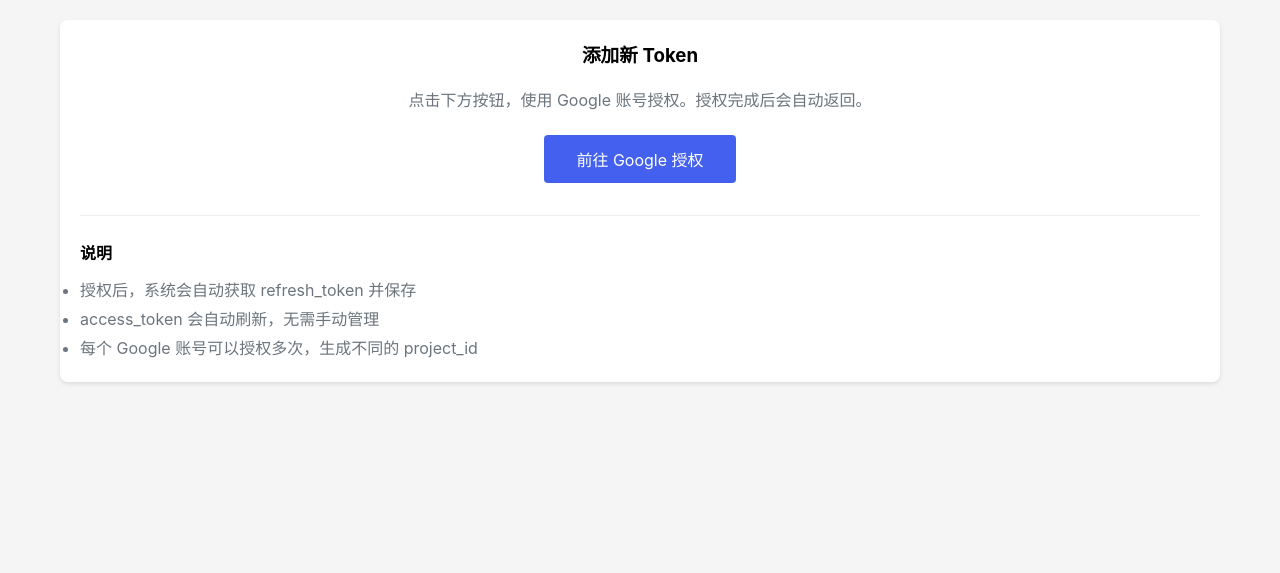
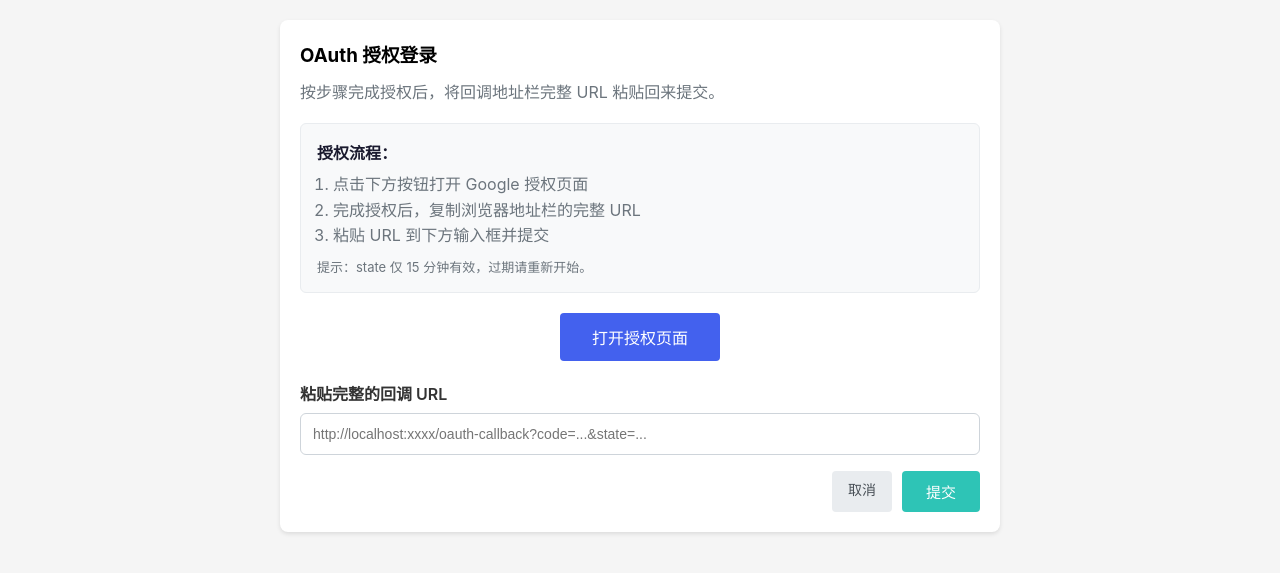
Before and after one commit to cetaceang/antigravity2api-python, a FastAPI app: template src/admin/templates/oauth.html in a window 1280 px wide. Shown: the part 70-643 px from the top of the page. Run offline with FastAPI, Linux system fonts and the light colour scheme; the template is opened without the code that fills it, so the values that code supplies are empty.

Commit message:
feat: add manual oauth flow

```diff
--- a/src/admin/routes.py
+++ b/src/admin/routes.py
@@ -5,7 +5,8 @@ import urllib.parse
 import httpx
 import random
 import string
-from datetime import datetime
+from datetime import datetime, timedelta
+from typing import Optional
 from pathlib import Path
 
 from fastapi import APIRouter, Request, Form, HTTPException
@@ -27,7 +28,8 @@ OAUTH_SCOPES = [
     "https://www.googleapis.com/auth/experimentsandconfigs"
 ]
 
-# 存储 OAuth state
+# 存储 OAuth state，带时效TTL
+STATE_TTL_SECONDS = 900  # 15 分钟
 oauth_states = {}
 
 # 路由器
@@ -249,6 +251,67 @@ def generate_project_id() -> str:
     return f"{random_adj}-{random_noun}-{random_chars}"
 
 
+def create_oauth_state() -> str:
+    """生成 state 并记录时间"""
+    state = str(uuid.uuid4())
+    oauth_states[state] = datetime.now()
+    return state
+
+
+def consume_oauth_state(state: str) -> Optional[str]:
+    """校验并消费 state，返回错误消息或 None"""
+    created_at = oauth_states.get(state)
+    if not created_at:
+        return "无效的 state 参数"
+
+    if datetime.now() - created_at > timedelta(seconds=STATE_TTL_SECONDS):
+        del oauth_states[state]
+        return "state 已过期，请重新开始授权"
+
+    del oauth_states[state]
+    return None
+
+
+def build_callback_url(request: Request) -> str:
+    """根据请求构造回调 URL"""
+    host = request.headers.get("host", "localhost:8000")
+    scheme = request.headers.get("x-forwarded-proto", "http")
+    return f"{scheme}://{host}/admin/oauth/callback"
+
+
+async def handle_token_exchange(code: str, redirect_uri: str) -> str:
+    """用授权码交换 token 并保存项目，返回 project_id"""
+    async with httpx.AsyncClient(timeout=30.0) as client:
+        response = await client.post(
+            "https://oauth2.googleapis.com/token",
+            data={
+                "code": code,
+                "client_id": OAUTH_CLIENT_ID,
+                "client_secret": OAUTH_CLIENT_SECRET,
+                "redirect_uri": redirect_uri,
+                "grant_type": "authorization_code"
+            },
+            headers={"Content-Type": "application/x-www-form-urlencoded"}
+        )
+
+    if response.status_code != 200:
+        raise Exception(f"Token 交换失败: {response.text}")
+
+    token_data = response.json()
+    project_id = generate_project_id()
+    expires_at = int(datetime.now().timestamp()) + token_data.get("expires_in", 3599)
+
+    token_manager = get_token_manager()
+    token_manager.add_project(
+        project_id=project_id,
+        refresh_token=token_data.get("refresh_token"),
+        access_token=token_data.get("access_token"),
+        expires_at=expires_at
+    )
+
+    return project_id
+
+
 @admin_router.get("/oauth/start", response_class=HTMLResponse)
 async def oauth_start(request: Request):
     """生成 OAuth 授权链接"""
@@ -256,13 +319,10 @@ async def oauth_start(request: Request):
         return RedirectResponse(url="/admin/login", status_code=302)
 
     # 生成 state 防 CSRF
-    state = str(uuid.uuid4())
-    oauth_states[state] = datetime.now()
+    state = create_oauth_state()
 
     # 获取回调 URL
-    host = request.headers.get("host", "localhost:8000")
-    scheme = request.headers.get("x-forwarded-proto", "http")
-    callback_url = f"{scheme}://{host}/admin/oauth/callback"
+    callback_url = build_callback_url(request)
 
     # 构建授权 URL
     params = {
@@ -285,15 +345,13 @@ async def oauth_start(request: Request):
 @admin_router.get("/oauth/callback")
 async def oauth_callback(request: Request, code: str = None, state: str = None, error: str = None):
     """OAuth 回调处理"""
-    # 验证 state
-    if state not in oauth_states:
+    state_error = consume_oauth_state(state) if state else "无效的 state 参数"
+    if state_error:
         return templates.TemplateResponse("oauth_result.html", {
             "request": request,
             "success": False,
-            "message": "无效的 state 参数"
+            "message": state_error
         })
-
-    del oauth_states[state]
 
     if error:
         return templates.TemplateResponse("oauth_result.html", {
@@ -310,50 +368,16 @@ async def oauth_callback(request: Request, code: str = None, state: str = None,
         })
 
     # 获取回调 URL
-    host = request.headers.get("host", "localhost:8000")
-    scheme = request.headers.get("x-forwarded-proto", "http")
-    callback_url = f"{scheme}://{host}/admin/oauth/callback"
+    callback_url = build_callback_url(request)
 
     # 用授权码换取 token
     try:
-        async with httpx.AsyncClient(timeout=30.0) as client:
-            response = await client.post(
-                "https://oauth2.googleapis.com/token",
-                data={
-                    "code": code,
-                    "client_id": OAUTH_CLIENT_ID,
-                    "client_secret": OAUTH_CLIENT_SECRET,
-                    "redirect_uri": callback_url,
-                    "grant_type": "authorization_code"
-                },
-                headers={"Content-Type": "application/x-www-form-urlencoded"}
-            )
-
-            if response.status_code != 200:
-                return templates.TemplateResponse("oauth_result.html", {
-                    "request": request,
-                    "success": False,
-                    "message": f"Token 交换失败: {response.text}"
-                })
-
-            token_data = response.json()
-            project_id = generate_project_id()
-            expires_at = int(datetime.now().timestamp()) + token_data.get("expires_in", 3599)
-
-            # 保存到 TokenManager
-            token_manager = get_token_manager()
-            token_manager.add_project(
-                project_id=project_id,
-                refresh_token=token_data.get("refresh_token"),
-                access_token=token_data.get("access_token"),
-                expires_at=expires_at
-            )
-
-            return templates.TemplateResponse("oauth_result.html", {
-                "request": request,
-                "success": True,
-                "message": f"授权成功！已添加项目: {project_id}"
-            })
+        project_id = await handle_token_exchange(code, callback_url)
+        return templates.TemplateResponse("oauth_result.html", {
+            "request": request,
+            "success": True,
+            "message": f"授权成功！已添加项目: {project_id}"
+        })
 
     except Exception as e:
         return templates.TemplateResponse("oauth_result.html", {
@@ -361,3 +385,60 @@ async def oauth_callback(request: Request, code: str = None, state: str = None,
             "success": False,
             "message": f"发生错误: {str(e)}"
         })
+
+
+@admin_router.post("/oauth/manual/complete", response_class=HTMLResponse)
+async def oauth_manual_complete(request: Request, callback_url: str = Form(...)):
+    """手工粘贴回调 URL 完成授权"""
+    if not get_current_user(request):
+        return RedirectResponse(url="/admin/login", status_code=302)
+
+    if not callback_url:
+        return templates.TemplateResponse("oauth_result.html", {
+            "request": request,
+            "success": False,
+            "message": "请粘贴完整的回调 URL"
+        })
+
+    try:
+        parsed_url = urllib.parse.urlparse(callback_url)
+        query = urllib.parse.parse_qs(parsed_url.query)
+        code = query.get("code", [None])[0]
+        state = query.get("state", [None])[0]
+
+        if not parsed_url.scheme or not parsed_url.netloc:
+            return templates.TemplateResponse("oauth_result.html", {
+                "request": request,
+                "success": False,
+                "message": "回调 URL 格式不正确"
+            })
+
+        if not code or not state:
+            return templates.TemplateResponse("oauth_result.html", {
+                "request": request,
+                "success": False,
+                "message": "URL 中缺少 code 或 state 参数"
+            })
+
+        state_error = consume_oauth_state(state)
+        if state_error:
+            return templates.TemplateResponse("oauth_result.html", {
+                "request": request,
+                "success": False,
+                "message": state_error
+            })
+
+        redirect_uri = f"{parsed_url.scheme}://{parsed_url.netloc}{parsed_url.path}"
+        project_id = await handle_token_exchange(code, redirect_uri)
+
+        return templates.TemplateResponse("oauth_result.html", {
+            "request": request,
+            "success": True,
+            "message": f"授权成功！已添加项目: {project_id}"
+        })
+    except Exception as e:
+        return templates.TemplateResponse("oauth_result.html", {
+            "request": request,
+            "success": False,
+            "message": f"处理失败: {str(e)}"
+        })
--- a/src/admin/templates/oauth.html
+++ b/src/admin/templates/oauth.html
@@ -9,25 +9,41 @@
 </div>
 
 <div class="container">
-    <div class="card" style="text-align: center;">
-        <h3 style="margin-bottom: 20px;">添加新 Token</h3>
+    <div class="card" style="max-width: 720px; margin: 0 auto;">
+        <h3 style="margin-bottom: 12px;">OAuth 授权登录</h3>
+        <p style="color: #6c757d; margin-bottom: 20px;">按步骤完成授权后，将回调地址栏完整 URL 粘贴回来提交。</p>
 
-        <p style="color: #6c757d; margin-bottom: 24px;">
-            点击下方按钮，使用 Google 账号授权。授权完成后会自动返回。
-        </p>
+        <div style="border: 1px solid #e9ecef; border-radius: 6px; padding: 16px; margin-bottom: 20px; background: #f8f9fa;">
+            <h4 style="margin-bottom: 8px; color: #1a1a2e;">授权流程：</h4>
+            <ol style="color: #6c757d; margin-left: 16px; line-height: 1.6;">
+                <li>点击下方按钮打开 Google 授权页面</li>
+                <li>完成授权后，复制浏览器地址栏的完整 URL</li>
+                <li>粘贴 URL 到下方输入框并提交</li>
+            </ol>
+            <p style="color: #6c757d; margin-top: 8px; font-size: 13px;">提示：state 仅 15 分钟有效，过期请重新开始。</p>
+        </div>
 
-        <a href="{{ auth_url }}" class="btn btn-primary" style="padding: 12px 32px; font-size: 16px;">
-            前往 Google 授权
-        </a>
+        <div style="text-align: center; margin-bottom: 20px;">
+            <a href="{{ auth_url }}" target="_blank" rel="noopener noreferrer" class="btn btn-primary" style="padding: 12px 32px; font-size: 16px;">
+                打开授权页面
+            </a>
+        </div>
 
-        <div style="margin-top: 32px; padding-top: 24px; border-top: 1px solid #eee; text-align: left;">
-            <h4 style="margin-bottom: 12px;">说明</h4>
-            <ul style="color: #6c757d; line-height: 1.8;">
-                <li>授权后，系统会自动获取 refresh_token 并保存</li>
-                <li>access_token 会自动刷新，无需手动管理</li>
-                <li>每个 Google 账号可以授权多次，生成不同的 project_id</li>
-            </ul>
-        </div>
+        <form method="post" action="/admin/oauth/manual/complete" style="text-align: left;">
+            <label for="callback_url" style="display: block; margin-bottom: 8px; color: #333; font-weight: 600;">粘贴完整的回调 URL</label>
+            <input
+                id="callback_url"
+                name="callback_url"
+                type="url"
+                required
+                placeholder="http://localhost:xxxx/oauth-callback?code=...&state=..."
+                style="width: 100%; padding: 12px; border: 1px solid #ced4da; border-radius: 6px; margin-bottom: 16px; font-size: 14px;"
+            >
+            <div style="display: flex; gap: 10px; justify-content: flex-end;">
+                <a href="/admin/" class="btn" style="background: #e9ecef; color: #495057;">取消</a>
+                <button type="submit" class="btn btn-success" style="padding: 10px 24px; font-size: 15px;">提交</button>
+            </div>
+        </form>
     </div>
 </div>
 {% endblock %}
```
